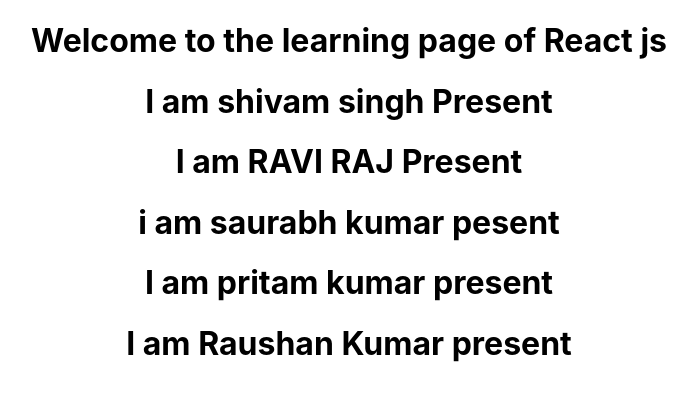
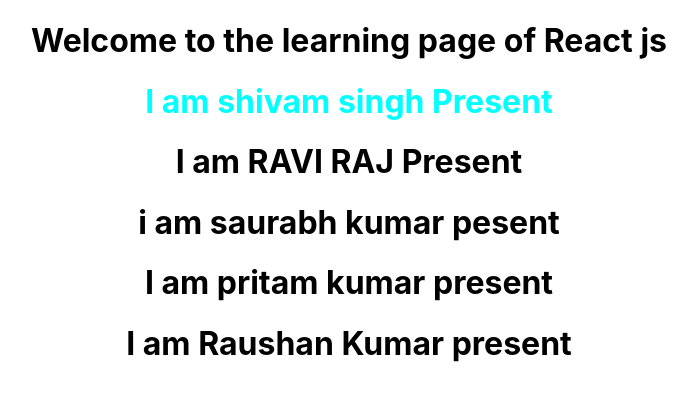
Before and after one commit to Kunwar-Abhishek-Singh/Spyder, a React (Create React App) app: page / in a window 1280 px wide. Shown: the top 400 px of the page, without its empty margins (291-988 px from the left). Built offline with nearby package versions, Linux system fonts and the light colour scheme.

Commit message:
shivam singh color aqua

```diff
--- a/src/App.css
+++ b/src/App.css
@@ -1,5 +1,9 @@
 .App {
   text-align: center;
+
+}
+.shiva{
+  color: aqua;
 }
 
 .App-logo {
--- a/src/App.js
+++ b/src/App.js
@@ -4,7 +4,7 @@
   return (
     <div className="App">
       <h1>Welcome to the learning page of React js</h1>
-      <h1>I am shivam singh Present</h1>
+      <h1 className='shiva'>I am shivam singh Present</h1>
       <h1>I am RAVI RAJ Present</h1>
       <h1>i am saurabh kumar pesent</h1>
       <h1>I am pritam kumar present</h1>
```
